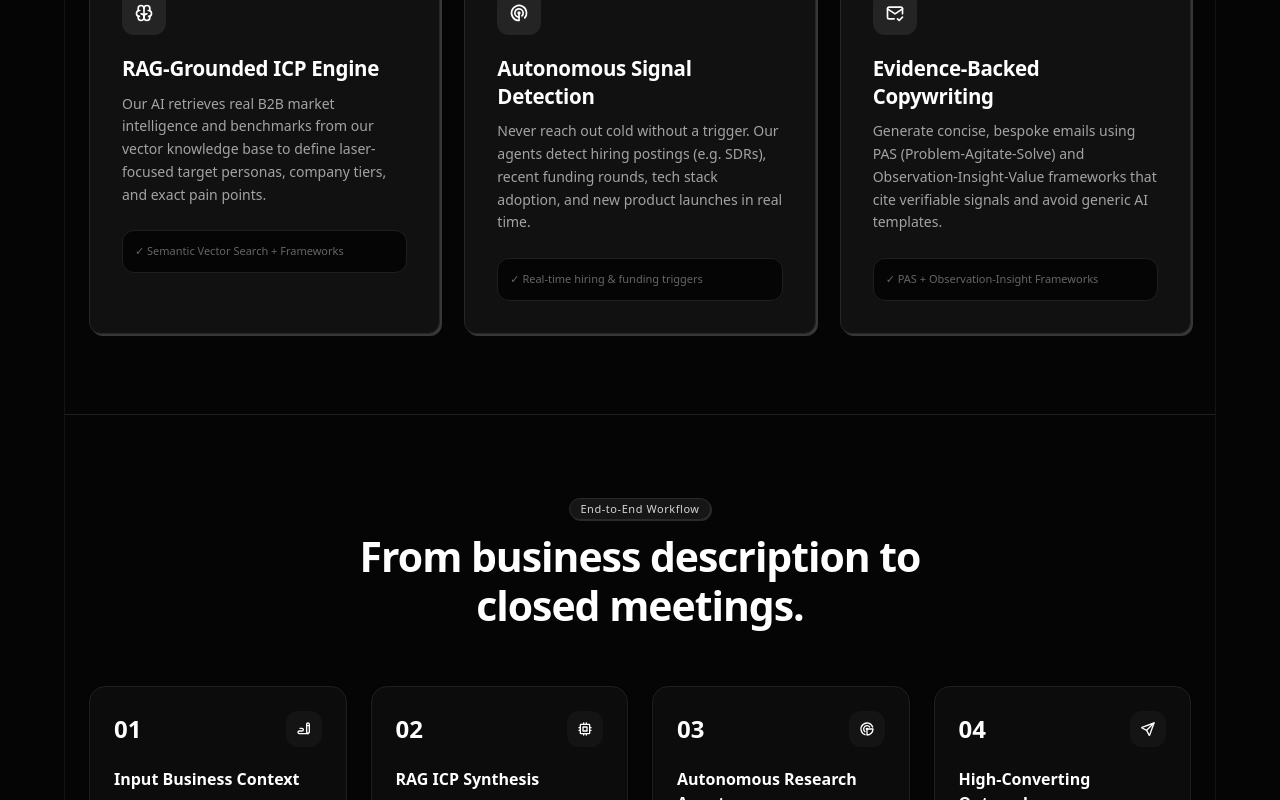
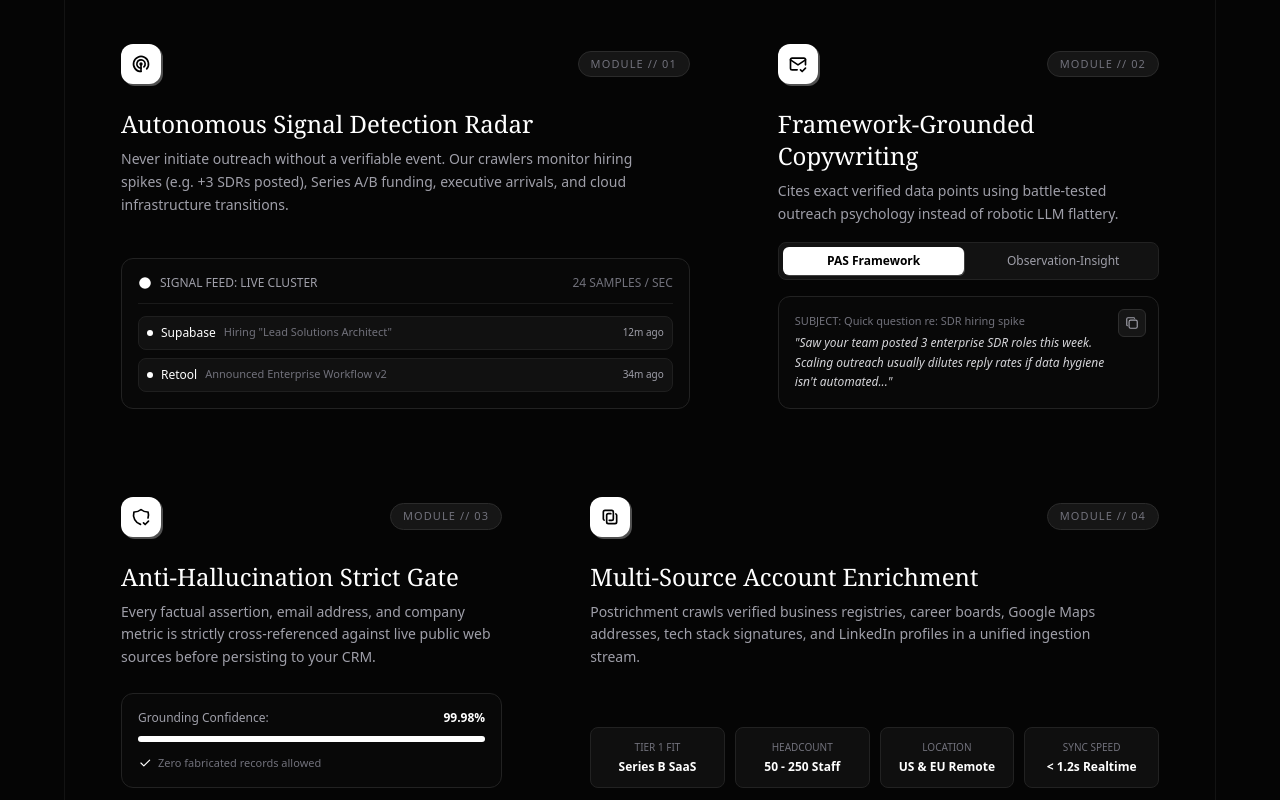
Before and after one commit to fit-edoc/prostichemet, a Next.js app in the folder frontend/: page / in a window 1280 px wide. Shown: the part 4220-5020 px from the top of the page. Built offline with nearby package versions, Linux system fonts and the light colour scheme; no server answers.

Commit message:
feat(bento): implement asymmetric 4-module FeatureGrid Bento layout

```diff
--- a/frontend/src/components/landing/FeatureGrid.tsx
+++ b/frontend/src/components/landing/FeatureGrid.tsx
@@ -1,86 +1,245 @@
+"use client";
+
 import * as React from "react";
-import { GlassCard } from "../ui/GlassCard";
-import { Badge } from "../ui/Badge";
 import {
-  IconBrain,
   IconRadar2,
-  IconFileCertificate,
+  IconCpu,
+  IconDatabase,
+  IconShieldCheck,
+  IconMailCheck,
+  IconCheck,
+  IconCopy,
+  IconBolt,
+  IconLayersLinked,
   IconTrendingUp,
-  IconMailCheck,
-  IconShieldCheck,
 } from "@tabler/icons-react";
 
 export function FeatureGrid() {
+  const [copied, setCopied] = React.useState(false);
+  const [activeTab, setActiveTab] = React.useState<"pas" | "observation">("pas");
+
+  const handleCopy = () => {
+    setCopied(true);
+    setTimeout(() => setCopied(false), 2000);
+  };
+
   return (
-    <section id="features" className="w-full py-20 max-w-7xl mx-auto px-6">
-      {/* Section Header */}
-      <div className="text-center max-w-3xl mx-auto mb-14">
-        <Badge variant="brown" size="sm">
-          Core Capabilities
-        </Badge>
-        <h2 className="text-title-1 text-[var(--text-primary)] mt-3">
-          Built for quality, <span className="gradient-text-brown">not spray-and-pray spam.</span>
+    <section id="features" className="w-full py-24 max-w-7xl mx-auto px-6">
+      {/* Section Header in Young Serif */}
+      <div className="text-center max-w-3xl mx-auto mb-16">
+        <div className="inline-flex items-center gap-2 px-3 py-1 rounded-full bg-[#121212] border border-[#262626] text-xs font-mono uppercase tracking-wider text-zinc-400 mb-4">
+          <IconBolt className="w-3.5 h-3.5 text-white" />
+          <span>Bento Architecture Matrix</span>
+        </div>
+
+        <h2 className="font-serif text-3xl sm:text-5xl text-white tracking-tight leading-tight">
+          Engineered for high-conviction meetings,{" "}
+          <span className="font-editorial italic text-zinc-400">not noisy spray-and-pray.</span>
         </h2>
-        <p className="text-sm sm:text-base text-[var(--text-secondary)] mt-3 leading-relaxed">
-          Postrichment acts as your AI sales research department. We optimize for high-fit qualified opportunities, meetings, and revenue rather than blast volume.
+
+        <p className="text-sm sm:text-base text-zinc-400 mt-4 leading-relaxed max-w-2xl mx-auto">
+          Postrichment replaces fragile scraping scripts with autonomous multi-agent research nodes, vector grounding, and trigger-first synthesis.
         </p>
       </div>
 
-      {/* 3 Pillars Grid */}
-      <div className="grid md:grid-cols-3 gap-6">
-        {/* Pillar 1 */}
-        <GlassCard elevated className="flex flex-col justify-between group">
+      {/* Asymmetric Bento Grid (4 Unique Modules) */}
+      <div className="grid grid-cols-1 md:grid-cols-12 gap-6">
+
+        {/* Module 1: Autonomous Signal Radar (7 cols) */}
+        <div className="md:col-span-7 bento-card p-6 md:p-8 flex flex-col justify-between group">
           <div>
-            <div className="w-11 h-11 rounded-xl bg-[var(--accent-brown-light)] text-[var(--accent-brown)] flex items-center justify-center mb-5 group-hover:scale-105 transition-transform">
-              <IconBrain className="w-5 h-5" />
+            <div className="flex items-center justify-between mb-6">
+              <div className="w-10 h-10 rounded-xl bg-white text-black flex items-center justify-center font-bold shadow-[2px_2px_0px_rgba(255,255,255,0.3)]">
+                <IconRadar2 className="w-5 h-5" />
+              </div>
+              <span className="text-[11px] font-mono uppercase tracking-widest text-zinc-500 bg-[#161616] px-3 py-1 rounded-full border border-[#2B2B2B]">
+                MODULE // 01
+              </span>
             </div>
-            <h3 className="text-title-3 text-[var(--text-primary)] mb-2.5">
-              RAG-Grounded ICP Engine
+
+            <h3 className="font-serif text-xl sm:text-2xl text-white mb-2">
+              Autonomous Signal Detection Radar
             </h3>
-            <p className="text-xs sm:text-sm text-[var(--text-secondary)] leading-relaxed mb-6">
-              Our AI retrieves real B2B market intelligence and benchmarks from our vector knowledge base to define laser-focused target personas, company tiers, and exact pain points.
+            <p className="text-xs sm:text-sm text-zinc-400 leading-relaxed max-w-lg mb-6">
+              Never initiate outreach without a verifiable event. Our crawlers monitor hiring spikes (e.g. +3 SDRs posted), Series A/B funding, executive arrivals, and cloud infrastructure transitions.
             </p>
           </div>
-          <div className="p-3 rounded-xl bg-[var(--bg-canvas)] border border-[var(--border-subtle)] text-[11px] text-[var(--text-muted)]">
-            <span>✓ Semantic Vector Search + Frameworks</span>
+
+          {/* Interactive Radar Telemetry Widget with SVG Fill Animation */}
+          <div className="p-4 rounded-xl bg-[#080808] border border-[#222222] relative overflow-hidden">
+            <div className="flex items-center justify-between pb-3 border-b border-[#1A1A1A] text-xs font-mono text-zinc-400">
+              <span className="flex items-center gap-2">
+                <svg className="w-3.5 h-3.5" viewBox="0 0 24 24">
+                  <circle cx="12" cy="12" r="10" fill="#ffffff" className="svg-animated-pulse" />
+                  <circle cx="12" cy="12" r="3" fill="#ffffff" />
+                </svg>
+                <span>SIGNAL FEED: LIVE CLUSTER</span>
+              </span>
+              <span className="text-zinc-500">24 SAMPLES / SEC</span>
+            </div>
+
+            <div className="space-y-2 pt-3 font-mono text-xs">
+              <div className="flex items-center justify-between p-2 rounded-lg bg-[#111111] border border-[#1F1F1F]">
+                <div className="flex items-center gap-2 truncate">
+                  <span className="w-1.5 h-1.5 rounded-full bg-white" />
+                  <span className="text-white font-medium">Supabase</span>
+                  <span className="text-zinc-500 text-[11px]">Hiring "Lead Solutions Architect"</span>
+                </div>
+                <span className="text-[10px] text-zinc-400 shrink-0">12m ago</span>
+              </div>
+
+              <div className="flex items-center justify-between p-2 rounded-lg bg-[#111111] border border-[#1F1F1F]">
+                <div className="flex items-center gap-2 truncate">
+                  <span className="w-1.5 h-1.5 rounded-full bg-white" />
+                  <span className="text-white font-medium">Retool</span>
+                  <span className="text-zinc-500 text-[11px]">Announced Enterprise Workflow v2</span>
+                </div>
+                <span className="text-[10px] text-zinc-400 shrink-0">34m ago</span>
+              </div>
+            </div>
           </div>
-        </GlassCard>
+        </div>
 
-        {/* Pillar 2 */}
-        <GlassCard elevated className="flex flex-col justify-between group">
+        {/* Module 2: PAS Copywriting Studio (5 cols) */}
+        <div className="md:col-span-5 bento-card p-6 md:p-8 flex flex-col justify-between group">
           <div>
-            <div className="w-11 h-11 rounded-xl bg-[var(--accent-brown-light)] text-[var(--accent-brown)] flex items-center justify-center mb-5 group-hover:scale-105 transition-transform">
-              <IconRadar2 className="w-5 h-5" />
+            <div className="flex items-center justify-between mb-6">
+              <div className="w-10 h-10 rounded-xl bg-white text-black flex items-center justify-center font-bold shadow-[2px_2px_0px_rgba(255,255,255,0.3)]">
+                <IconMailCheck className="w-5 h-5" />
+              </div>
+              <span className="text-[11px] font-mono uppercase tracking-widest text-zinc-500 bg-[#161616] px-3 py-1 rounded-full border border-[#2B2B2B]">
+                MODULE // 02
+              </span>
             </div>
-            <h3 className="text-title-3 text-[var(--text-primary)] mb-2.5">
-              Autonomous Signal Detection
+
+            <h3 className="font-serif text-xl sm:text-2xl text-white mb-2">
+              Framework-Grounded Copywriting
             </h3>
-            <p className="text-xs sm:text-sm text-[var(--text-secondary)] leading-relaxed mb-6">
-              Never reach out cold without a trigger. Our agents detect hiring postings (e.g. SDRs), recent funding rounds, tech stack adoption, and new product launches in real time.
+            <p className="text-xs sm:text-sm text-zinc-400 leading-relaxed mb-4">
+              Cites exact verified data points using battle-tested outreach psychology instead of robotic LLM flattery.
+            </p>
+
+            {/* Framework Switcher Tabs */}
+            <div className="flex items-center gap-2 mb-4 p-1 rounded-lg bg-[#121212] border border-[#222222]">
+              <button
+                onClick={() => setActiveTab("pas")}
+                className={`flex-1 py-1.5 text-xs font-mono rounded-md transition-all cursor-pointer ${
+                  activeTab === "pas" ? "bg-white text-black font-semibold shadow-[1px_1px_0px_rgba(255,255,255,0.2)]" : "text-zinc-400 hover:text-white"
+                }`}
+              >
+                PAS Framework
+              </button>
+              <button
+                onClick={() => setActiveTab("observation")}
+                className={`flex-1 py-1.5 text-xs font-mono rounded-md transition-all cursor-pointer ${
+                  activeTab === "observation" ? "bg-white text-black font-semibold shadow-[1px_1px_0px_rgba(255,255,255,0.2)]" : "text-zinc-400 hover:text-white"
+                }`}
+              >
+                Observation-Insight
+              </button>
+            </div>
+          </div>
+
+          {/* Interactive Snippet Box with Copy Microinteraction */}
+          <div className="p-4 rounded-xl bg-[#080808] border border-[#222222] relative">
+            <button
+              onClick={handleCopy}
+              className="absolute top-3 right-3 p-1.5 rounded-md bg-[#161616] hover:bg-[#202020] text-zinc-400 hover:text-white transition-colors cursor-pointer border border-[#2E2E2E]"
+              title="Copy snippet"
+            >
+              {copied ? <IconCheck className="w-3.5 h-3.5 text-white" /> : <IconCopy className="w-3.5 h-3.5" />}
+            </button>
+
+            <div className="text-[11px] font-mono text-zinc-500 mb-1">
+              {activeTab === "pas" ? "SUBJECT: Quick question re: SDR hiring spike" : "SUBJECT: Observed your Snowflake data migration"}
+            </div>
+            <p className="text-xs text-zinc-300 leading-relaxed italic pr-6">
+              {activeTab === "pas"
+                ? '"Saw your team posted 3 enterprise SDR roles this week. Scaling outreach usually dilutes reply rates if data hygiene isn\'t automated..."'
+                : '"Noticed your recent announcement on migrating pipelines to Snowflake. Most engineering leads struggle with pipeline latency during cutover..."'}
             </p>
           </div>
-          <div className="p-3 rounded-xl bg-[var(--bg-canvas)] border border-[var(--border-subtle)] text-[11px] text-[var(--text-muted)]">
-            <span>✓ Real-time hiring & funding triggers</span>
-          </div>
-        </GlassCard>
+        </div>
 
-        {/* Pillar 3 */}
-        <GlassCard elevated className="flex flex-col justify-between group">
+        {/* Module 3: Vector Grounding & Anti-Hallucination (5 cols) */}
+        <div className="md:col-span-5 bento-card p-6 md:p-8 flex flex-col justify-between group">
           <div>
-            <div className="w-11 h-11 rounded-xl bg-[var(--accent-brown-light)] text-[var(--accent-brown)] flex items-center justify-center mb-5 group-hover:scale-105 transition-transform">
-              <IconMailCheck className="w-5 h-5" />
+            <div className="flex items-center justify-between mb-6">
+              <div className="w-10 h-10 rounded-xl bg-white text-black flex items-center justify-center font-bold shadow-[2px_2px_0px_rgba(255,255,255,0.3)]">
+                <IconShieldCheck className="w-5 h-5" />
+              </div>
+              <span className="text-[11px] font-mono uppercase tracking-widest text-zinc-500 bg-[#161616] px-3 py-1 rounded-full border border-[#2B2B2B]">
+                MODULE // 03
+              </span>
             </div>
-            <h3 className="text-title-3 text-[var(--text-primary)] mb-2.5">
-              Evidence-Backed Copywriting
+
+            <h3 className="font-serif text-xl sm:text-2xl text-white mb-2">
+              Anti-Hallucination Strict Gate
             </h3>
-            <p className="text-xs sm:text-sm text-[var(--text-secondary)] leading-relaxed mb-6">
-              Generate concise, bespoke emails using PAS (Problem-Agitate-Solve) and Observation-Insight-Value frameworks that cite verifiable signals and avoid generic AI templates.
+            <p className="text-xs sm:text-sm text-zinc-400 leading-relaxed mb-6">
+              Every factual assertion, email address, and company metric is strictly cross-referenced against live public web sources before persisting to your CRM.
             </p>
           </div>
-          <div className="p-3 rounded-xl bg-[var(--bg-canvas)] border border-[var(--border-subtle)] text-[11px] text-[var(--text-muted)]">
-            <span>✓ PAS + Observation-Insight Frameworks</span>
+
+          <div className="p-4 rounded-xl bg-[#080808] border border-[#222222] space-y-2.5 font-mono text-xs">
+            <div className="flex justify-between items-center text-zinc-400">
+              <span>Grounding Confidence:</span>
+              <span className="text-white font-bold">99.98%</span>
+            </div>
+            <div className="w-full h-1.5 rounded-full bg-[#1C1C1C] overflow-hidden">
+              <div className="h-full bg-white w-[99.9%]" />
+            </div>
+            <div className="flex items-center gap-1.5 text-[11px] text-zinc-500 pt-1">
+              <IconCheck className="w-3.5 h-3.5 text-white" />
+              <span>Zero fabricated records allowed</span>
+            </div>
           </div>
-        </GlassCard>
+        </div>
+
+        {/* Module 4: Multi-Channel ICP Extraction (7 cols) */}
+        <div className="md:col-span-7 bento-card p-6 md:p-8 flex flex-col justify-between group">
+          <div>
+            <div className="flex items-center justify-between mb-6">
+              <div className="w-10 h-10 rounded-xl bg-white text-black flex items-center justify-center font-bold shadow-[2px_2px_0px_rgba(255,255,255,0.3)]">
+                <IconLayersLinked className="w-5 h-5" />
+              </div>
+              <span className="text-[11px] font-mono uppercase tracking-widest text-zinc-500 bg-[#161616] px-3 py-1 rounded-full border border-[#2B2B2B]">
+                MODULE // 04
+              </span>
+            </div>
+
+            <h3 className="font-serif text-xl sm:text-2xl text-white mb-2">
+              Multi-Source Account Enrichment
+            </h3>
+            <p className="text-xs sm:text-sm text-zinc-400 leading-relaxed mb-6 max-w-lg">
+              Postrichment crawls verified business registries, career boards, Google Maps addresses, tech stack signatures, and LinkedIn profiles in a unified ingestion stream.
+            </p>
+          </div>
+
+          {/* Interactive Tag Grid */}
+          <div className="grid grid-cols-2 sm:grid-cols-4 gap-2.5 pt-2">
+            <div className="p-3 rounded-lg bg-[#0F0F0F] border border-[#222222] text-center">
+              <div className="text-[10px] font-mono text-zinc-500 uppercase">TIER 1 FIT</div>
+              <div className="text-xs font-semibold text-white mt-1">Series B SaaS</div>
+            </div>
+
+            <div className="p-3 rounded-lg bg-[#0F0F0F] border border-[#222222] text-center">
+              <div className="text-[10px] font-mono text-zinc-500 uppercase">HEADCOUNT</div>
+              <div className="text-xs font-semibold text-white mt-1">50 - 250 Staff</div>
+            </div>
+
+            <div className="p-3 rounded-lg bg-[#0F0F0F] border border-[#222222] text-center">
+              <div className="text-[10px] font-mono text-zinc-500 uppercase">LOCATION</div>
+              <div className="text-xs font-semibold text-white mt-1">US & EU Remote</div>
+            </div>
+
+            <div className="p-3 rounded-lg bg-[#0F0F0F] border border-[#222222] text-center">
+              <div className="text-[10px] font-mono text-zinc-500 uppercase">SYNC SPEED</div>
+              <div className="text-xs font-semibold text-white mt-1">&lt; 1.2s Realtime</div>
+            </div>
+          </div>
+        </div>
+
       </div>
     </section>
   );
```
